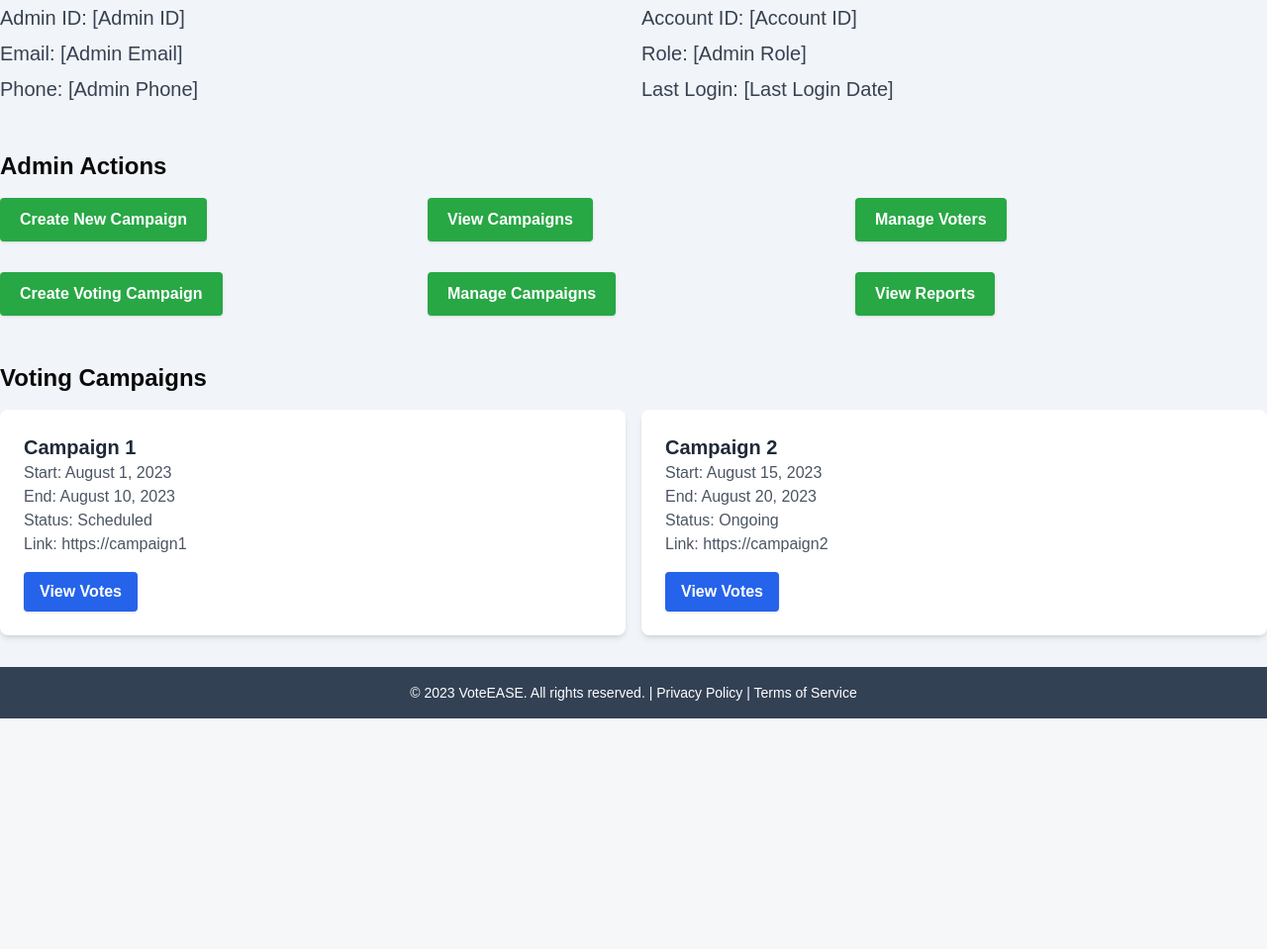
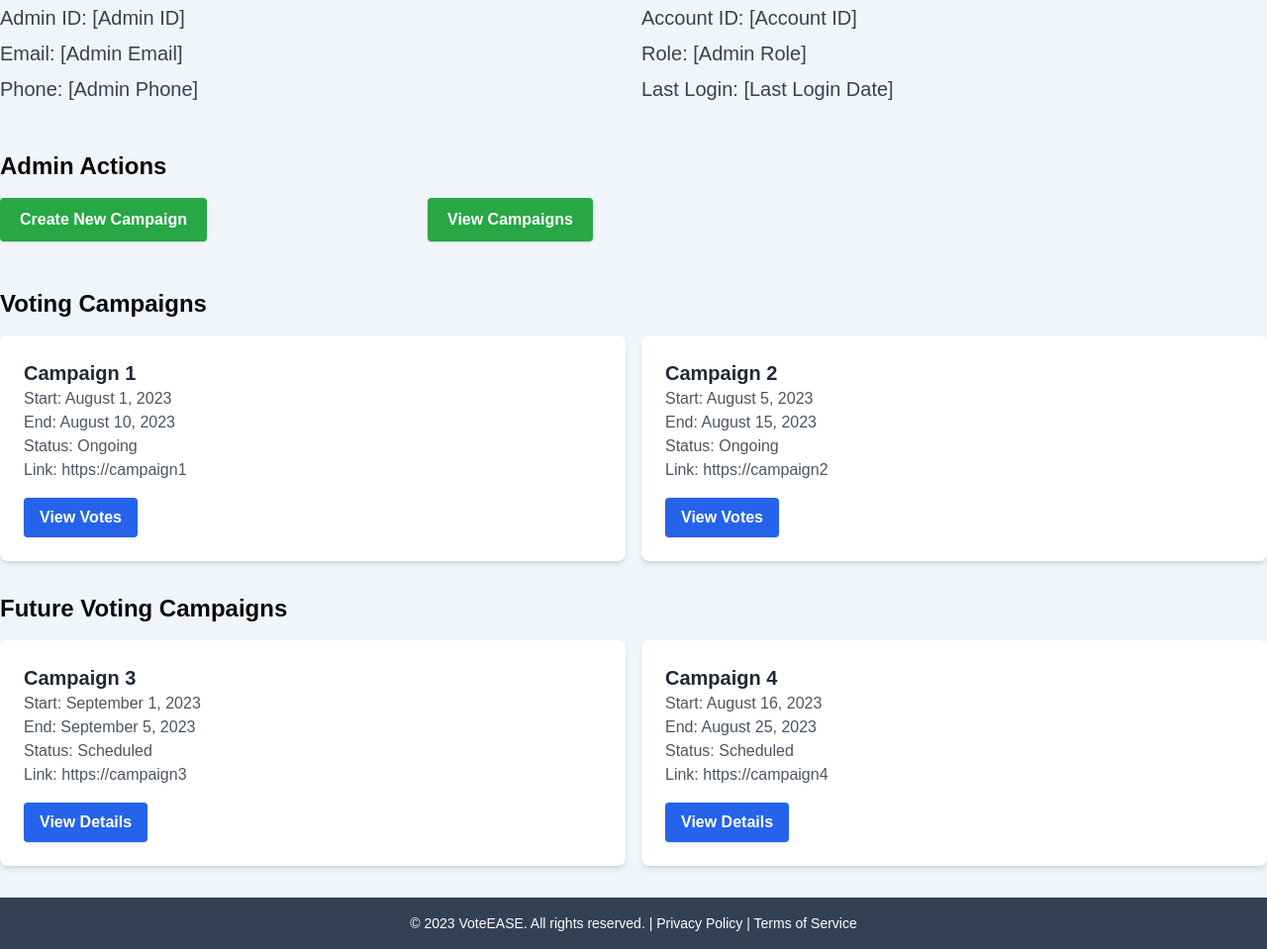
Before and after one commit to kavindu-mane/VoteEASE, a Java web app: page /adminDashboard.jsp in a window 1280 px wide. Shown: the part 152-1111 px from the top of the page at 99% size. Before the commit the page ends 878 px from the top, so only its background shows below. Run offline with Tomcat 11, a stand-in JSP engine, Linux system fonts and the light colour scheme; the template is opened without the code that fills it, so the values that code supplies are empty; style sheets or scripts are compiled from the project's sources; some libraries are stand-ins or nearby versions.

Commit message:
admin dashboard update

```diff
--- a/src/main/webapp/adminDashboard.jsp
+++ b/src/main/webapp/adminDashboard.jsp
@@ -2,21 +2,19 @@
 <!DOCTYPE html>
 <html lang="en">
 <head>
-        <meta charset="UTF-8"/>
-        <meta http-equiv="X-UA-Compatible" content="IE=edge"/>
-        <meta name="viewport" content="width=device-width, initial-scale=1.0"/>
+    <meta charset="UTF-8" />
+    <meta http-equiv="X-UA-Compatible" content="IE=edge" />
+    <meta name="viewport" content="width=device-width, initial-scale=1.0" />
     <title>Admin Dashboard - VoteEASE</title>
-
     <%-- custom css --%>
     <link href="css/dashboard.css" rel="stylesheet" />
     <%-- common imports --%>
-        <jsp:include page="components/common.html"/>
+    <jsp:include page="components/common.html" />
 </head>
+
 <body>
 <%-- header --%>
-        <jsp:include page="components/header.html"/>
-
-        <%-- add your code this area only: start --%>
+<jsp:include page="components/header.html" />
 <div class="container mx-auto py-8">
     <h1 class="text-4xl font-bold text-blue-600 mb-4">
         Welcome, [Admin Name]!
@@ -36,7 +34,8 @@
         </div>
     </div>
 
-            <%-- Admin Actions --%>
+    <!-- Admin Actions -->
+    <div>
         <h2 class="text-2xl font-bold mt-8 mb-4">Admin Actions</h2>
         <ul
                 id="admin-actions"
@@ -58,49 +57,17 @@
                     View Campaigns
                 </button>
             </li>
-                <li>
-                    <button
-                            onclick="manageVoters()"
-                            class="px-4 py-2 bg-blue-600 text-white font-semibold rounded shadow"
-                    >
-                        Manage Voters
-                    </button>
-                </li>
-                <li>
-                    <button
-                            onclick="createVotingCampaign()"
-                            class="px-4 py-2 bg-blue-600 text-white font-semibold rounded shadow"
-                    >
-                        Create Voting Campaign
-                    </button>
-                </li>
-                <li>
-                    <button
-                            onclick="manageCampaigns()"
-                            class="px-4 py-2 bg-blue-600 text-white font-semibold rounded shadow"
-                    >
-                        Manage Campaigns
-                    </button>
-                </li>
-                <li>
-                    <button
-                            onclick="viewReports()"
-                            class="px-4 py-2 bg-blue-600 text-white font-semibold rounded shadow"
-                    >
-                        View Reports
-                    </button>
-                </li>
-                <%-- Add more admin actions here --%>
         </ul>
+    </div>
 
-            <%-- Voting Campaign Cards --%>
+    <!-- Voting Campaign Cards -->
     <h2 class="text-2xl font-bold mt-8 mb-4">Voting Campaigns</h2>
     <div class="grid grid-cols-1 gap-4 sm:grid-cols-2">
         <div class="p-6 bg-white rounded-lg shadow-md">
             <h3 class="text-xl font-semibold text-gray-800">Campaign 1</h3>
             <p class="text-gray-600">Start: August 1, 2023</p>
             <p class="text-gray-600">End: August 10, 2023</p>
-                    <p class="text-gray-600">Status: Scheduled</p>
+            <p class="text-gray-600">Status: Ongoing</p>
             <p class="text-gray-600">Link: https://campaign1</p>
             <button
                     class="mt-4 px-4 py-2 bg-blue-600 text-white font-semibold rounded shadow"
@@ -111,8 +78,8 @@
 
         <div class="p-6 bg-white rounded-lg shadow-md">
             <h3 class="text-xl font-semibold text-gray-800">Campaign 2</h3>
-                    <p class="text-gray-600">Start: August 15, 2023</p>
-                    <p class="text-gray-600">End: August 20, 2023</p>
+            <p class="text-gray-600">Start: August 5, 2023</p>
+            <p class="text-gray-600">End: August 15, 2023</p>
             <p class="text-gray-600">Status: Ongoing</p>
             <p class="text-gray-600">Link: https://campaign2</p>
             <button
@@ -121,17 +88,40 @@
                 View Votes
             </button>
         </div>
-                <%-- Add more voting campaign cards here --%>
+    </div>
+
+    <!-- Future voting campaigns -->
+    <h2 class="text-2xl font-bold mt-8 mb-4">Future Voting Campaigns</h2>
+    <div class="grid grid-cols-1 gap-4 sm:grid-cols-2">
+        <div class="p-6 bg-white rounded-lg shadow-md">
+            <h3 class="text-xl font-semibold text-gray-800">Campaign 3</h3>
+            <p class="text-gray-600">Start: September 1, 2023</p>
+            <p class="text-gray-600">End: September 5, 2023</p>
+            <p class="text-gray-600">Status: Scheduled</p>
+            <p class="text-gray-600">Link: https://campaign3</p>
+            <button
+                    class="mt-4 px-4 py-2 bg-blue-600 text-white font-semibold rounded shadow"
+            >
+                View Details
+            </button>
+        </div>
+        <div class="p-6 bg-white rounded-lg shadow-md">
+            <h3 class="text-xl font-semibold text-gray-800">Campaign 4</h3>
+            <p class="text-gray-600">Start: August 16, 2023</p>
+            <p class="text-gray-600">End: August 25, 2023</p>
+            <p class="text-gray-600">Status: Scheduled</p>
+            <p class="text-gray-600">Link: https://campaign4</p>
+            <button
+                    class="mt-4 px-4 py-2 bg-blue-600 text-white font-semibold rounded shadow"
+            >
+                View Details
+            </button>
         </div>
     </div>
-        <%-- add your code this area only: end--%>
+</div>
+<jsp:include page="components/footer.html" />
 
-        <%-- footer --%>
-        <jsp:include page="components/footer.html"/>
-
-        <%-- header and footer js --%>
 <script>
-            // Functions from the first code snippet (voteForCampaign, createCampaign, etc.)
     function voteForCampaign(campaignId) {
         alert(`You voted for Campaign ${campaignId}`);
     }
@@ -156,8 +146,16 @@
         alert("Manage Campaigns button clicked!");
     }
 
+    function viewMessages() {
+        alert("View Messages button clicked!");
+    }
+
     function viewReports() {
         alert("View Reports button clicked!");
+    }
+
+    function viewStatistics() {
+        alert("View Statistics button clicked!");
     }
 </script>
 </body>
```
Lines whose indentation alone changed are shown as unchanged.
